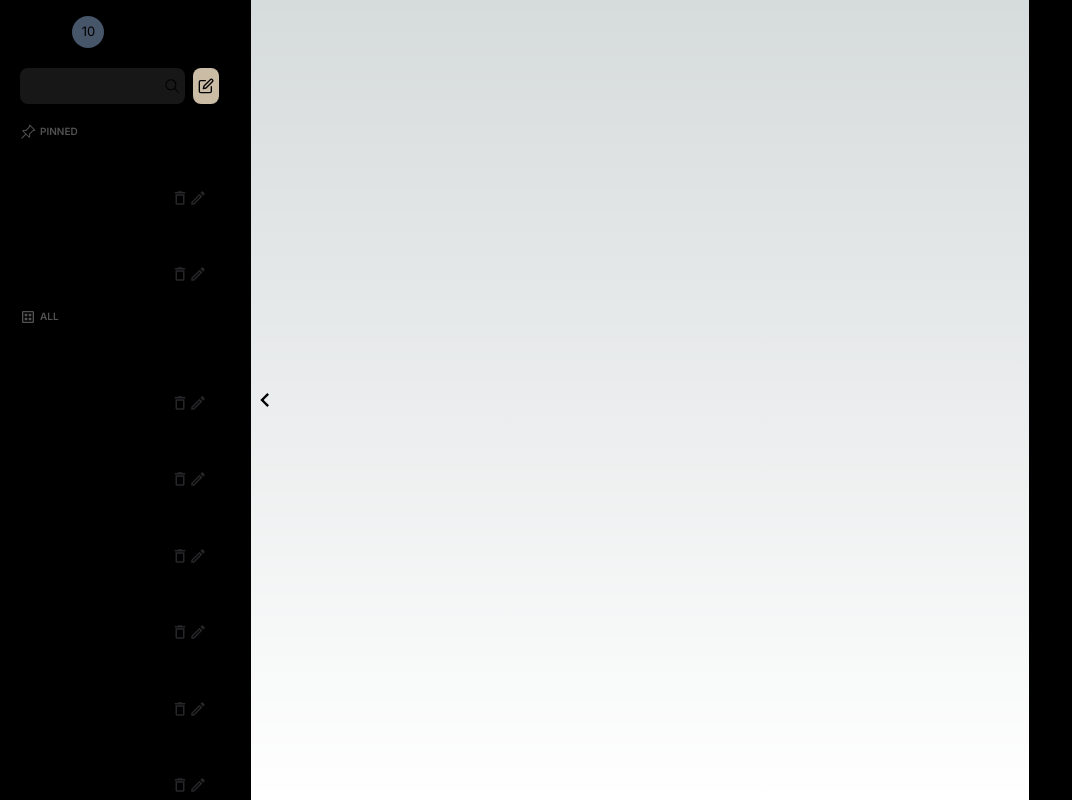
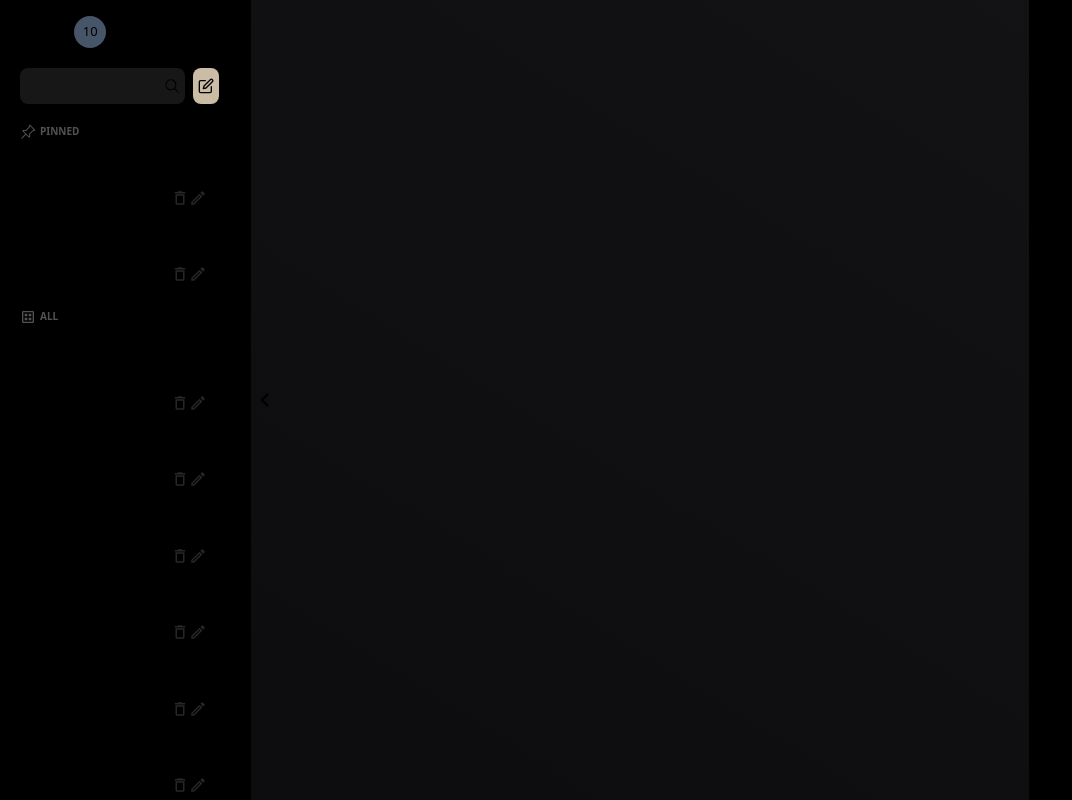
Before and after one commit to ishk9/getYourDiet, a Next.js app in the folder client/: page /Home in a window 1280 px wide. Shown: the whole page, without its empty margins (0-1072 px from the left). Built offline with nearby package versions, Linux system fonts and the light colour scheme.

Commit message:
Changed the css

```diff
--- a/client/app/layout.js
+++ b/client/app/layout.js
@@ -11,7 +11,7 @@ export const metadata = {
 export default function RootLayout({ children }) {
   return (
     <html lang="en">
-      <body className={inter.className}>{children}</body>
+      <body className="bg-black bg-gradient-to-tr from-zinc-900/50 to-zinc-700/30">{children}</body>
     </html>
   );
 }
```
